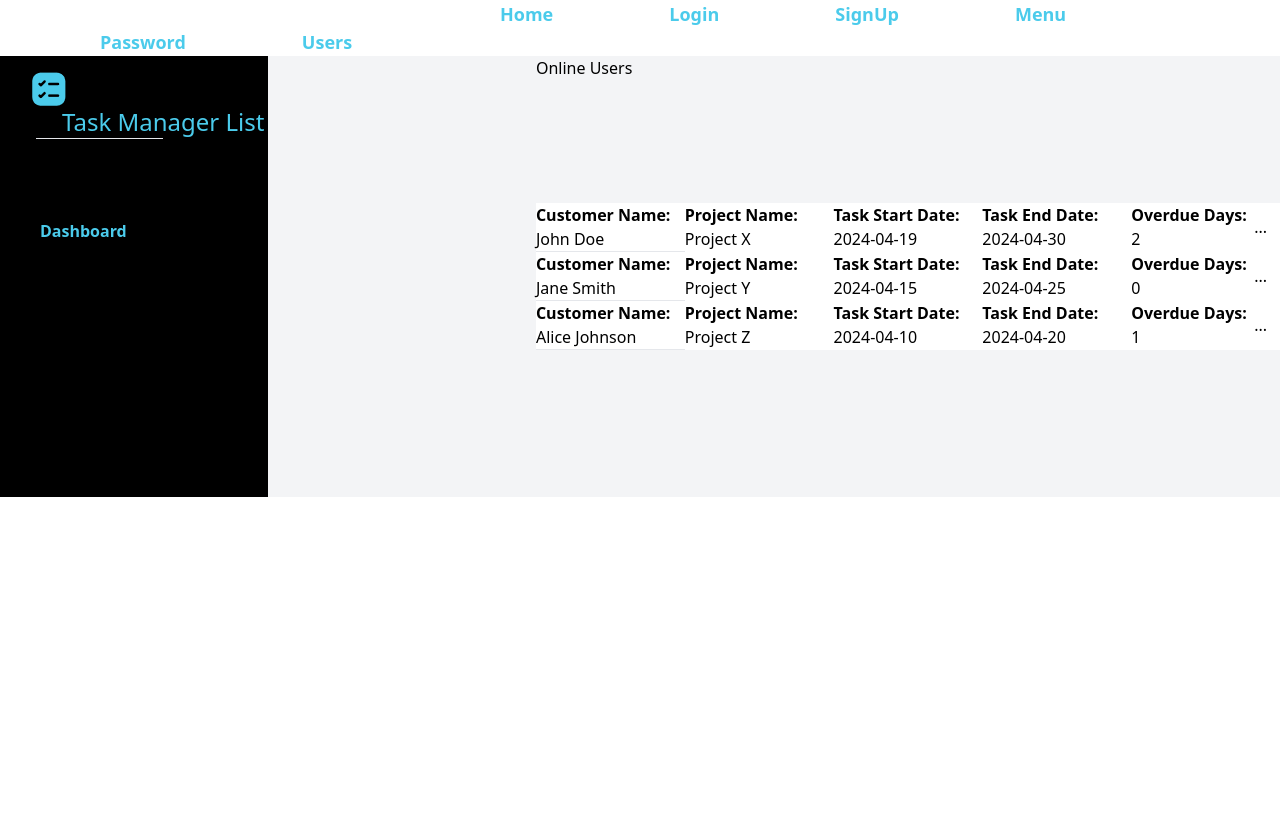
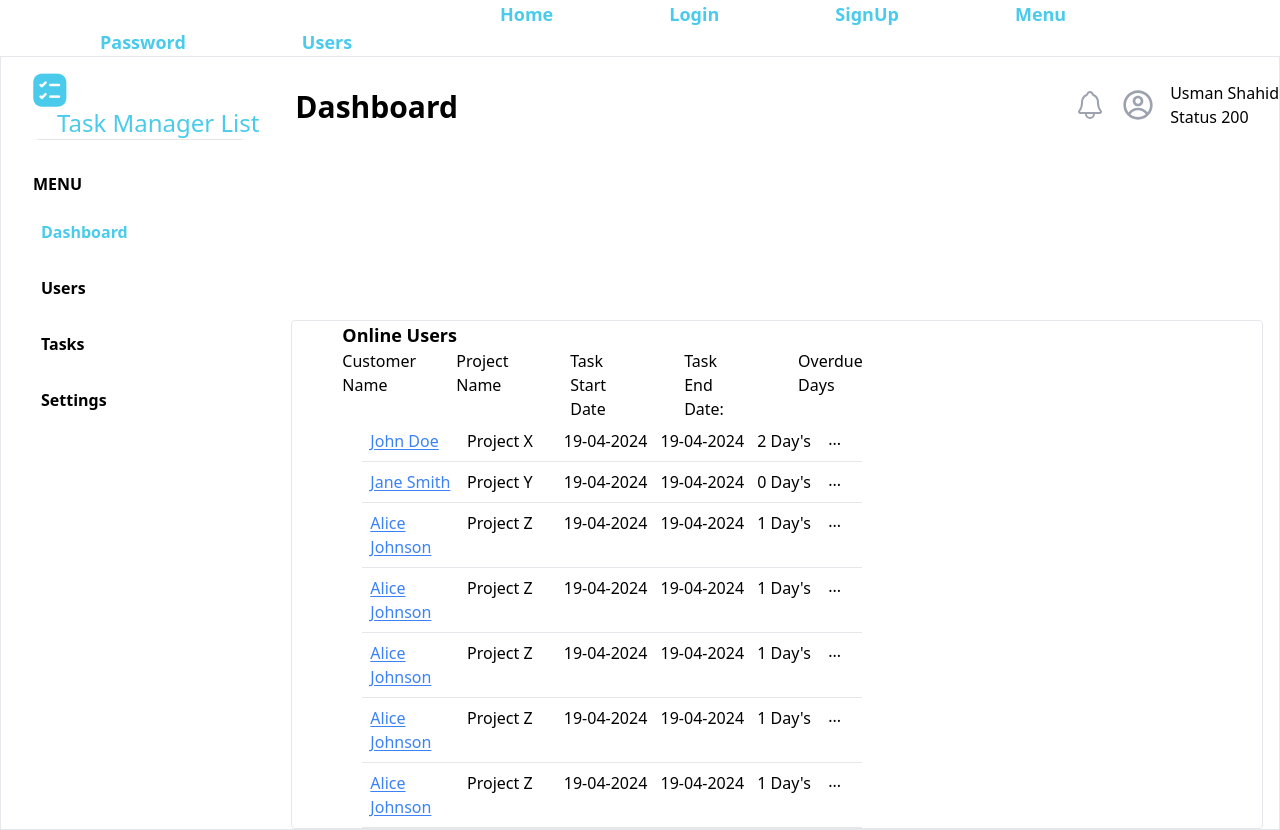
Before and after one commit to Tehmin-Saleem/Tasklistmanager, a React (Vite) app: page /user in a window 1280 px wide. Before the commit the page ends 800 px from the top, so only its background shows below. Built offline with nearby package versions, Linux system fonts and the light colour scheme.

Commit message:
"update: updated styles and imports"

```diff
--- a/src/Components/Dashboard.jsx
+++ b/src/Components/Dashboard.jsx
@@ -101,16 +101,15 @@ function Dashboard() {
   }, []);
   return (
     <div className="grid grid-rows-3 grid-flow-col bg-gray-100">
-      <div className="topleft w-[100%] row-span-3 bg-white h-auto pl-8">
-        <span className="">
+    <div className="topleft row-span-3 col-span-1 bg-white h-full pl-8 mr-4">
+        <span>
           <img src={group} alt="Logo" className="mr-2 pt-4" />
-          <h2 className="text-2xl font-medium ml-[30px] font-bold text-[#4BCBEB]">
+          <h2 className="text-2xl font-medium ml-6 font-bold text-[#4BCBEB]">
             Task Manager List
           </h2>
-          <hr className="ml-1 mr-[105px]" />
+          <hr className="ml-1 mr-4" />
         </span>
         <h2 className="text-black font-bold mt-8">MENU</h2>
-
         <button className="flex flex-col pr-[100px] py-2 mt-4 hover:shadow-md">
           <h2 className="text-[#4BCBEB] ml-2 font-bold">Dashboard</h2>
         </button>
@@ -136,7 +135,7 @@ function Dashboard() {
             </div>
           </div>
         </div>
-        <div className="centerdiv bg-white ml-4 flex grid grid-cols-4 col-span-4 h-auto border border-rounded">
+        <div className="centerdiv bg-white ml-4 flex grid grid-cols-4 col-span-4 h-full border border-rounded">
   <h1 className="font-bold text-lg  col-span-4">Analytics</h1>
   <hr className="col-span-4" />
 
--- a/src/Components/Users.jsx
+++ b/src/Components/Users.jsx
@@ -1,29 +1,63 @@
 import React, { useState } from 'react';
-import group from"../Images/Group.png"
+import { CgProfile } from "react-icons/cg";
+import group from '../Images/Group.png';
+import { IoNotificationsOutline } from "react-icons/io5";
 const Users = () => {
   const userList = [
     {
       id: 1,
       customerName: 'John Doe',
       projectName: 'Project X',
-      taskStartDate: '2024-04-19',
-      taskEndDate: '2024-04-30',
+      taskStartDate: '19-04-2024',
+      taskEndDate: '19-04-2024',
       overdueDays: 2,
     },
     {
       id: 2,
       customerName: 'Jane Smith',
       projectName: 'Project Y',
-      taskStartDate: '2024-04-15',
-      taskEndDate: '2024-04-25',
+      taskStartDate: '19-04-2024',
+      taskEndDate: '19-04-2024',
       overdueDays: 0,
     },
     {
       id: 3,
       customerName: 'Alice Johnson',
       projectName: 'Project Z',
-      taskStartDate: '2024-04-10',
-      taskEndDate: '2024-04-20',
+      taskStartDate: '19-04-2024',
+      taskEndDate: '19-04-2024',
+      overdueDays: 1,
+    },
+    {
+        id: 4,
+        customerName: 'Alice Johnson',
+        projectName: 'Project Z',
+        taskStartDate: '19-04-2024',
+        taskEndDate: '19-04-2024',
+        overdueDays: 1,
+      },
+      {
+        id: 5,
+        customerName: 'Alice Johnson',
+        projectName: 'Project Z',
+        taskStartDate: '19-04-2024',
+        taskEndDate: '19-04-2024',
+        overdueDays: 1,
+      },
+      {
+        id: 6,
+        customerName: 'Alice Johnson',
+        projectName: 'Project Z',
+        taskStartDate: '19-04-2024',
+        taskEndDate: '19-04-2024',
+        overdueDays: 1,
+      },
+      {
+        id: 7,
+        customerName: 'Alice Johnson',
+        projectName: 'Project Z',
+        taskStartDate: '19-04-2024',
+        taskEndDate: '19-04-2024',
         overdueDays: 1,
       },
   ];
@@ -52,18 +86,16 @@ const Users = () => {
   };
 
   return (
-
-     <div className="grid grid-rows-3 grid-flow-col bg-gray-100">
-      <div className="topleft w-[50%] row-span-3 bg-black h-full pl-8 mr-[200px]">
-        <span className="">
+    <div className="grid grid-rows-3 grid-flow-col gap-4 border ">
+      <div className="topleft row-span-3 col-span-1 bg-white h-full pl-8 mr-4">
+        <span>
           <img src={group} alt="Logo" className="mr-2 pt-4" />
-          <h2 className="text-2xl font-medium ml-[30px] font-bold text-[#4BCBEB]">
+          <h2 className="text-2xl font-medium ml-6 font-bold text-[#4BCBEB]">
             Task Manager List
           </h2>
-          <hr className="ml-1 mr-[105px]" />
+          <hr className="ml-1 mr-4" />
         </span>
         <h2 className="text-black font-bold mt-8">MENU</h2>
-
         <button className="flex flex-col pr-[100px] py-2 mt-4 hover:shadow-md">
           <h2 className="text-[#4BCBEB] ml-2 font-bold">Dashboard</h2>
         </button>
@@ -77,40 +109,59 @@ const Users = () => {
           <h2 className="font-bold ml-2">Settings</h2>
         </button>
       </div>
-      <h2>Online Users</h2>
-      <div className="bg-white text-black relative">
-        {userList.map((task) => (
-          <div key={task.id} className="grid grid-cols-5">
+      <div className="topright col-span-4 flex  bg-white h-24">
+          <h1 className="font-bold text-3xl ml-1 mt-8">Dashboard</h1>
+          <div className="ml-auto flex items-center space-x-4">
+            <IoNotificationsOutline className="text-gray-400 size-[2rem]" />
+            <CgProfile className="text-gray-400 size-[2rem]" />
+            <div className="flex flex-col ml-4">
+              <h1 className="text-black">Usman Shahid</h1>
+              <h1>Status 200</h1>
+            </div>
+          </div>
+        </div>
+      <div className="center row-span-2 col-span-2 pr-[400px] col-span-3 bg-white flex flex-col border rounded">
+ <h1 className='font-bold ml-[50px] text-lg'>Online Users</h1>
+  <div className="grid  grid-cols-5  ">
     <div>
-              <p className="font-bold">Customer Name:</p>
-              <p>{task.customerName}</p>
+      <p className="font-medium ml-[50px]">Customer Name</p>
     </div>
     <div>
-              <p className="font-bold">Project Name:</p>
-              <p>{task.projectName}</p>
+      <p className="font-medium ml-[50px]">Project Name</p>
     </div>
     <div>
-              <p className="font-bold">Task Start Date:</p>
-              <p>{task.taskStartDate}</p>
+      <p className="font-medium ml-[50px]">Task Start Date</p>
     </div>
     <div>
-              <p className="font-bold">Task End Date:</p>
-              <p>{task.taskEndDate}</p>
+      <p className="font-medium ml-[50px]">Task End Date:</p>
     </div>
-            <div className="relative">
-              <p className="font-bold">Overdue Days:</p>
-              <div className="cursor-pointer relative" onClick={() => handleDropdown(task.id)}>
-                <p>{task.overdueDays}</p>
-                <span className="absolute top-0 right-0 cursor-pointer" style={{ transform: 'translate(-100%, -50%)' }}>...</span>
-                {renderDropdown(task.id)}
-              </div>
-            </div>
-            <hr />
-          </div>
-        ))}
+    <div className="">
+      <p className="font-medium ml-[50px]">Overdue Days</p>
     </div>
   </div>
 
+
+  {userList.map((task) => (
+  <div key={task.id} className="grid grid-cols-5 p-2 ml-[70px] border-b ">
+    <div> <a className="text-blue-500 underline underline-offset-2" href='#'>{task.customerName}</a></div>
+    <div>{task.projectName}</div>
+    <div>{task.taskStartDate}</div>
+    <div>{task.taskEndDate}</div>
+    <div className="relative">
+      <div>{task.overdueDays} Day's</div>
+      <div className="relative flex items-center" onClick={() => handleDropdown(task.id)}>
+        {renderDropdown(task.id)}
+        <span className="absolute top-0 pb-7 right-0 cursor-pointer" style={{ transform: 'translate(-100%, -50%)', marginTop: 'auto', marginBottom: 'auto' }}>...</span>
+      </div>
+    </div>
+  </div>
+))}
+
+</div>
+
+
+
+    </div>
   );
 };
 
--- a/src/Pages/Menu/Menu.jsx
+++ b/src/Pages/Menu/Menu.jsx
@@ -1,7 +1,7 @@
 import React from "react";
 
 import Dashboard from "../../Components/Dashboard";
-import Users from "../../Components/Users";
+
 function Menu() {
   return (
     <>
```
Lines whose indentation alone changed are shown as unchanged.
